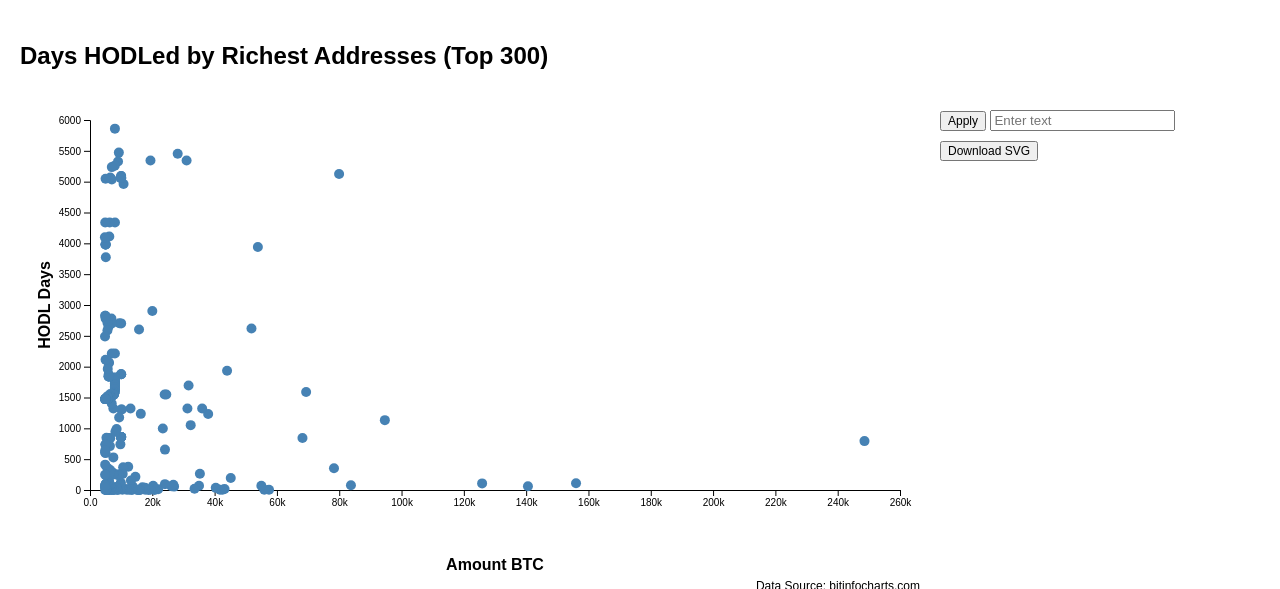
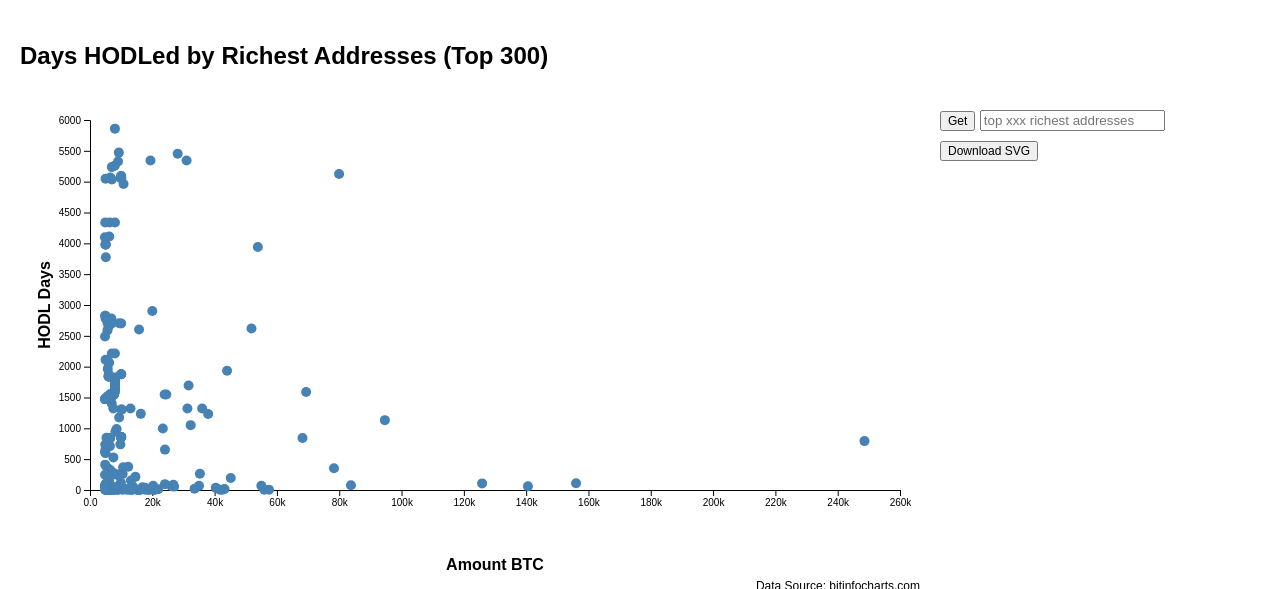
Before and after one commit to Vinnie117/onchain-analytics, a Flask app: page / in a window 1280 px wide. Shown: the part 702-1291 px from the top of the page. Run offline with Flask 3, Linux system fonts and the light colour scheme.

Commit message:
frontend update

```diff
--- a/templates/index.html
+++ b/templates/index.html
@@ -32,8 +32,8 @@
         </div>
         <div class="button-container">
             <div class="apply-container" style="margin-bottom: 10px;">
-                <button id="apply-button">Apply</button>
-                <input type="text" id="apply-input" placeholder="Enter text" style="margin-right: 5px;">
+                <button id="apply-button">Get</button>
+                <input type="text" id="apply-input" placeholder="top xxx richest addresses" style="margin-right: 5px;">
 
             </div>
             <button id="download-scatter">Download SVG</button>
```
